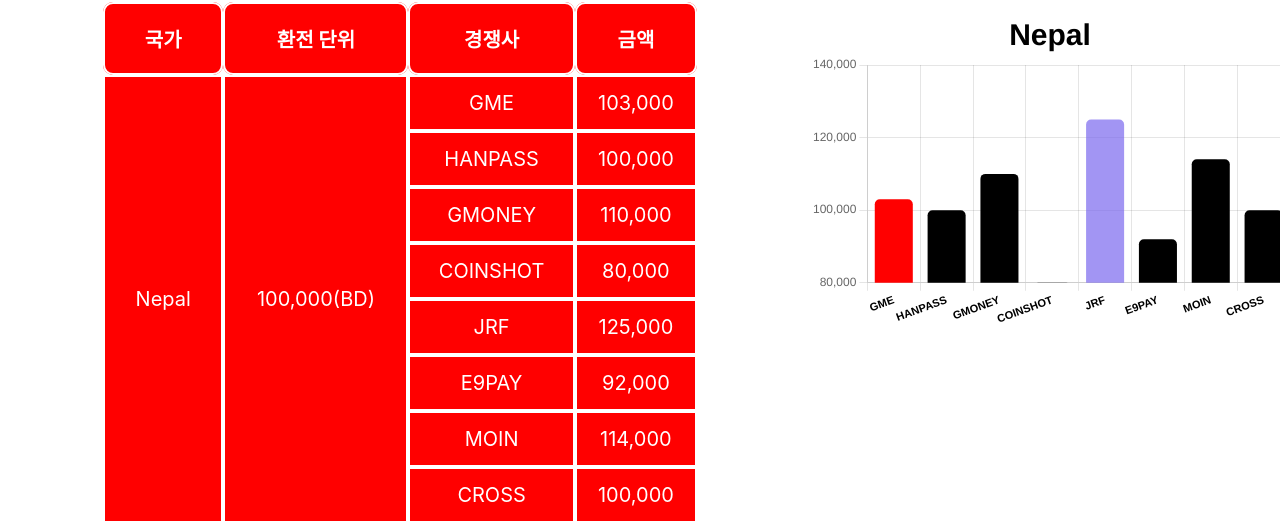
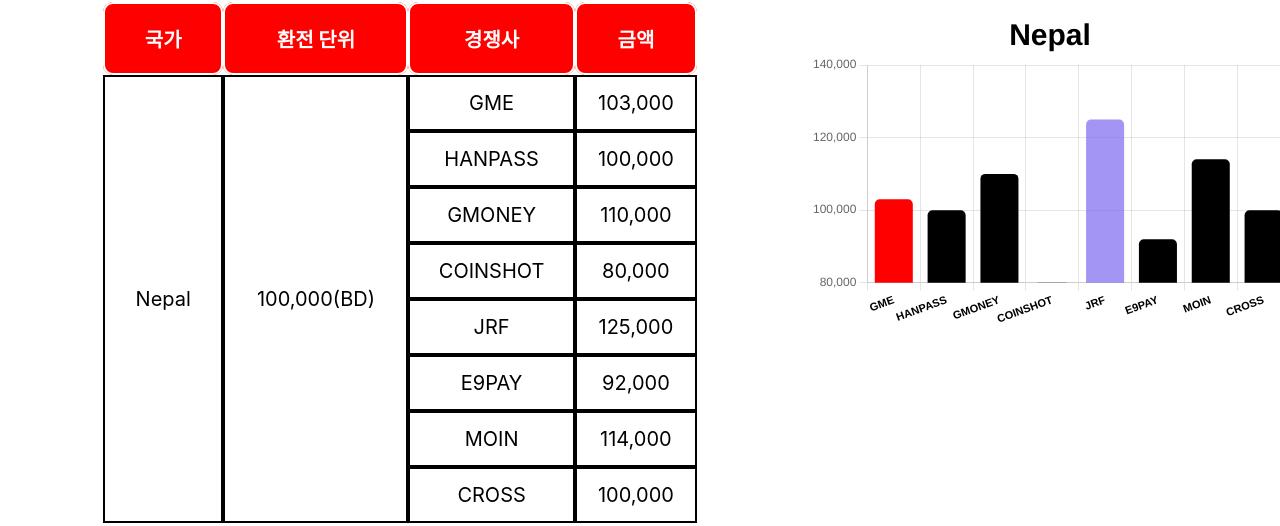
Before and after one commit to ohofront/gme_scrapping_frontend, a React (Create React App) app: page / in a window 1280 px wide. Shown: the part 382-908 px from the top of the page. Built offline with nearby package versions, Linux system fonts and the light colour scheme; no server answers.

Commit message:
테이블 색상 변경

```diff
--- a/src/component/DataTable2.tsx
+++ b/src/component/DataTable2.tsx
@@ -123,8 +123,8 @@
               key={index}
               style={{
                 border: "3px solid white",
-                backgroundColor: "red",
-                color: "white",
+                backgroundColor: "white",
+                color: "black",
               }}
             >
               {countryRowSpan[index] > 0 && (
@@ -133,7 +133,7 @@
                     minWidth: "10px",
                     height: "50px",
                     textAlign: "center",
-                    border: "2px solid white",
+                    border: "2px solid black",
                     fontSize: 20,
                   }}
                   rowSpan={countryRowSpan[index]}
@@ -148,7 +148,7 @@
                     minWidth: "10px",
                     height: "50px",
                     textAlign: "center",
-                    border: "2px solid white",
+                    border: "2px solid black",
                     fontSize: 20,
                   }}
                   rowSpan={changeunitRowSpan[index]}
@@ -161,7 +161,7 @@
                   minWidth: "10px",
                   height: "50px",
                   textAlign: "center",
-                  border: "2px solid white",
+                  border: "2px solid black",
                   fontSize: 20,
                 }}
               >
@@ -172,7 +172,7 @@
                   minWidth: "10px",
                   height: "50px",
                   textAlign: "center",
-                  border: "2px solid white",
+                  border: "2px solid black",
                   fontSize: 20,
                 }}
               >
```
